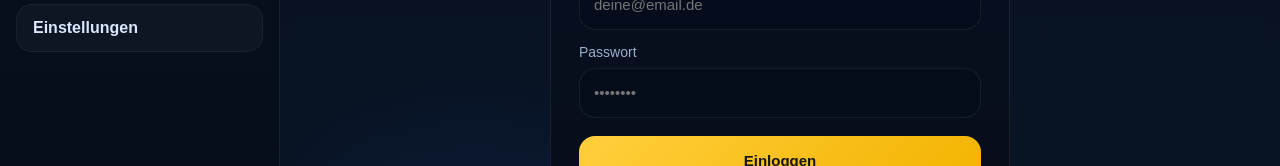
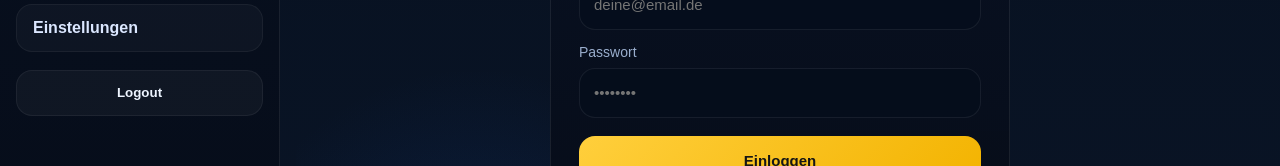
Before and after one commit to splicetecbayern24-dotcom/augusta-cloud-app, a Next.js app: page /login in a window 1280 px wide. Shown: the part 444-610 px from the top of the page. Built offline with nearby package versions, Linux system fonts and the light colour scheme; no server answers.

Commit message:
Update Sidebar.tsx

```diff
--- a/components/layout/Sidebar.tsx
+++ b/components/layout/Sidebar.tsx
@@ -2,6 +2,7 @@
 
 import Link from "next/link";
 import { usePathname } from "next/navigation";
+import { LogoutButton } from "./LogoutButton";
 
 const navItems = [
   { href: "/rechnungen", label: "Rechnungen" },
@@ -47,6 +48,8 @@ export function Sidebar() {
           );
         })}
       </nav>
+
+      <LogoutButton />
     </aside>
   );
 }
```
